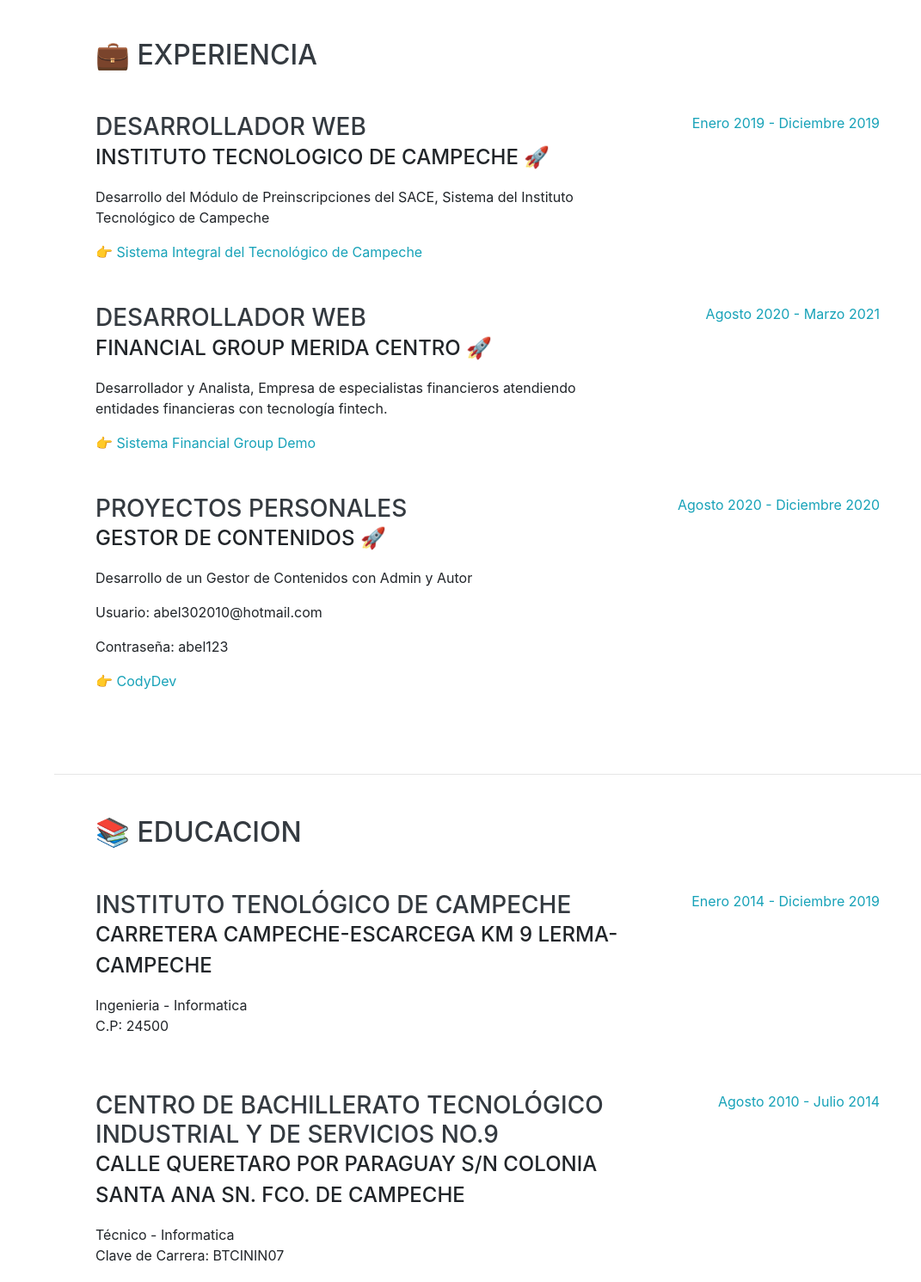
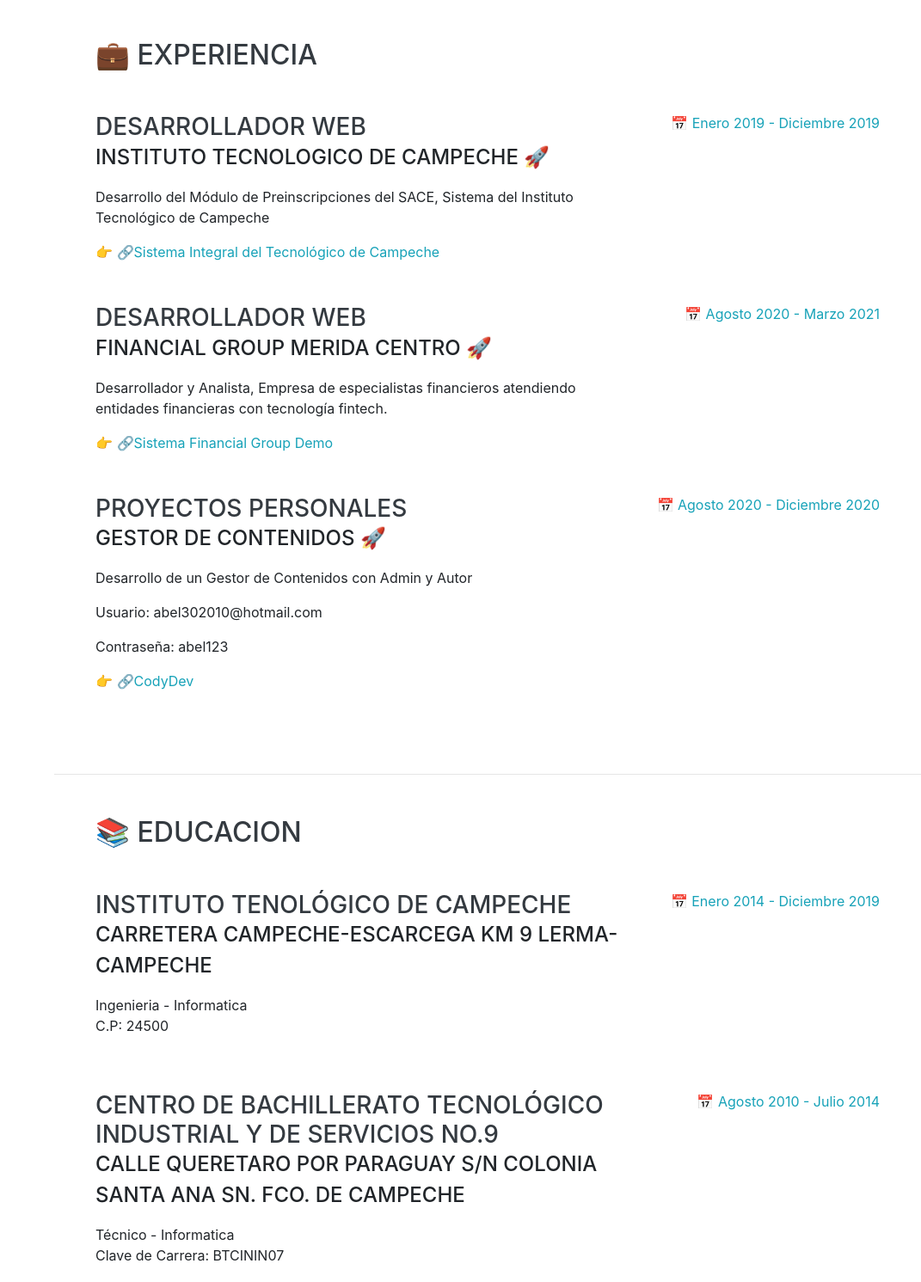
Before and after one commit to abelarcos/AbelArcosPerez.github.io, a website with bundled scripts: page index.html in a window 1280 px wide. Shown: the part 804-2295 px from the top of the page at 86% size, without its empty margins (209-1280 px from the left). Built offline with nearby package versions, Linux system fonts and the light colour scheme; a web font is replaced by a local one.

Commit message:
agregando ajustes en iconos emo

```diff
--- a/index.html
+++ b/index.html
@@ -111,10 +111,10 @@
             <div class="subheading mb-3">Instituto Tecnologico de Campeche 🚀</div>
             <p>Desarrollo del Módulo de Preinscripciones del SACE, Sistema del Instituto Tecnológico de Campeche</p>
 
-             <a class="text-info" target="_blank" href="https://sace.itcampeche.edu.mx">👉 Sistema Integral del Tecnológico de Campeche</a>
+             <a class="text-info" target="_blank" href="https://sace.itcampeche.edu.mx">👉 🔗Sistema Integral del Tecnológico de Campeche</a>
           </div>
           <div class="resume-date text-md-right">
-            <span class="text-info">Enero 2019 - Diciembre 2019</span>
+            <span class="text-info"> 📅 Enero 2019 - Diciembre 2019</span>
           </div>
         </div>
 
@@ -124,10 +124,10 @@
             <div class="subheading mb-3">Financial Group Merida Centro 🚀</div>
             <p>Desarrollador y Analista, Empresa de especialistas financieros atendiendo entidades financieras con tecnología fintech.</p>
 
-             <a class="text-info" target="_blank" href="http://softcredito.com/demos/dmo_unico2020Conta/app/">👉 Sistema Financial Group Demo</a>
+             <a class="text-info" target="_blank" href="http://softcredito.com/demos/dmo_unico2020Conta/app/">👉 🔗Sistema Financial Group Demo</a>
           </div>
           <div class="resume-date text-md-right">
-            <span class="text-info">Agosto 2020 - Marzo 2021</span>
+            <span class="text-info">📅 Agosto 2020 - Marzo 2021</span>
           </div>
         </div>
 
@@ -138,10 +138,10 @@
             <p>Desarrollo de un Gestor de Contenidos con Admin y Autor</p>
             <p>Usuario: abel302010@hotmail.com</p>
             <p>Contraseña: abel123</p>
-             <a class="text-info" target="_blank" href="https://codydeveloper.herokuapp.com">👉 CodyDev</a>
+             <a class="text-info" target="_blank" href="https://codydeveloper.herokuapp.com">👉 🔗CodyDev</a>
           </div>
           <div class="resume-date text-md-right">
-            <span class="text-info">Agosto 2020 - Diciembre 2020</span>
+            <span class="text-info">📅 Agosto 2020 - Diciembre 2020</span>
           </div>
         </div>
 
@@ -164,7 +164,7 @@
             <p>C.P: 24500</p>
           </div>
           <div class="resume-date text-md-right">
-            <span class="text-info">Enero 2014 -   Diciembre 2019</span>
+            <span class="text-info">📅 Enero 2014 -   Diciembre 2019</span>
           </div>
         </div>
 
@@ -178,7 +178,7 @@
             <p>Clave de Carrera: BTCININ07</p>
           </div>
           <div class="resume-date text-md-right">
-            <span class="text-info">Agosto 2010 - Julio 2014</span>
+            <span class="text-info">📅 Agosto 2010 - Julio 2014</span>
           </div>
         </div>
 
```
